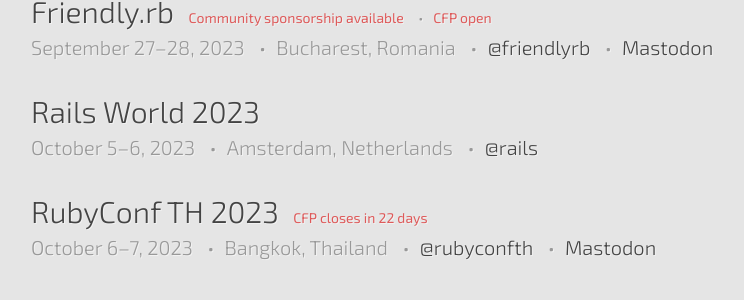
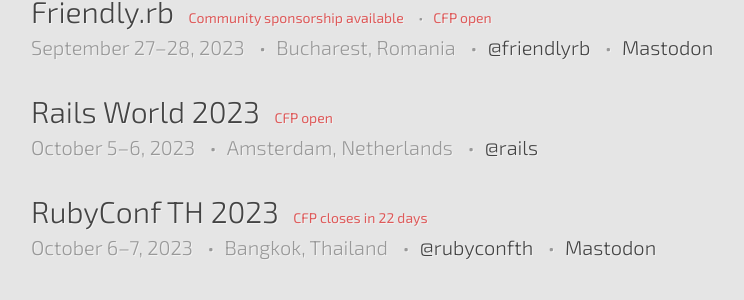
Before and after one commit to ruby-conferences/ruby-conferences.github.io, a Jekyll site: the page built from index.html, in a window 1280 px wide. Shown: the part 1369-1669 px from the top of the page, without its empty margins (209-953 px from the left). Built offline with Jekyll 4.4.1, drawn with Linux system fonts in a browser that asks for light colours.

Commit message:
added RailsWorld cfp link and cfp flag

```diff
--- a/_data/conferences.yml
+++ b/_data/conferences.yml
@@ -2270,8 +2270,9 @@
   location: Amsterdam, Netherlands
   start_date: 2023-10-05
   end_date: 2023-10-06
-  url: https://rubyonrails.org/2023/4/6/rails-world-is-coming
+  url: https://rubyonrails.org/2023/5/9/rails-world-call-for-papers-now-open
   twitter: rails
+  cfp_phrase: CFP open
 
 - name: RubyConf TH 2023
   location: Bangkok, Thailand
```
